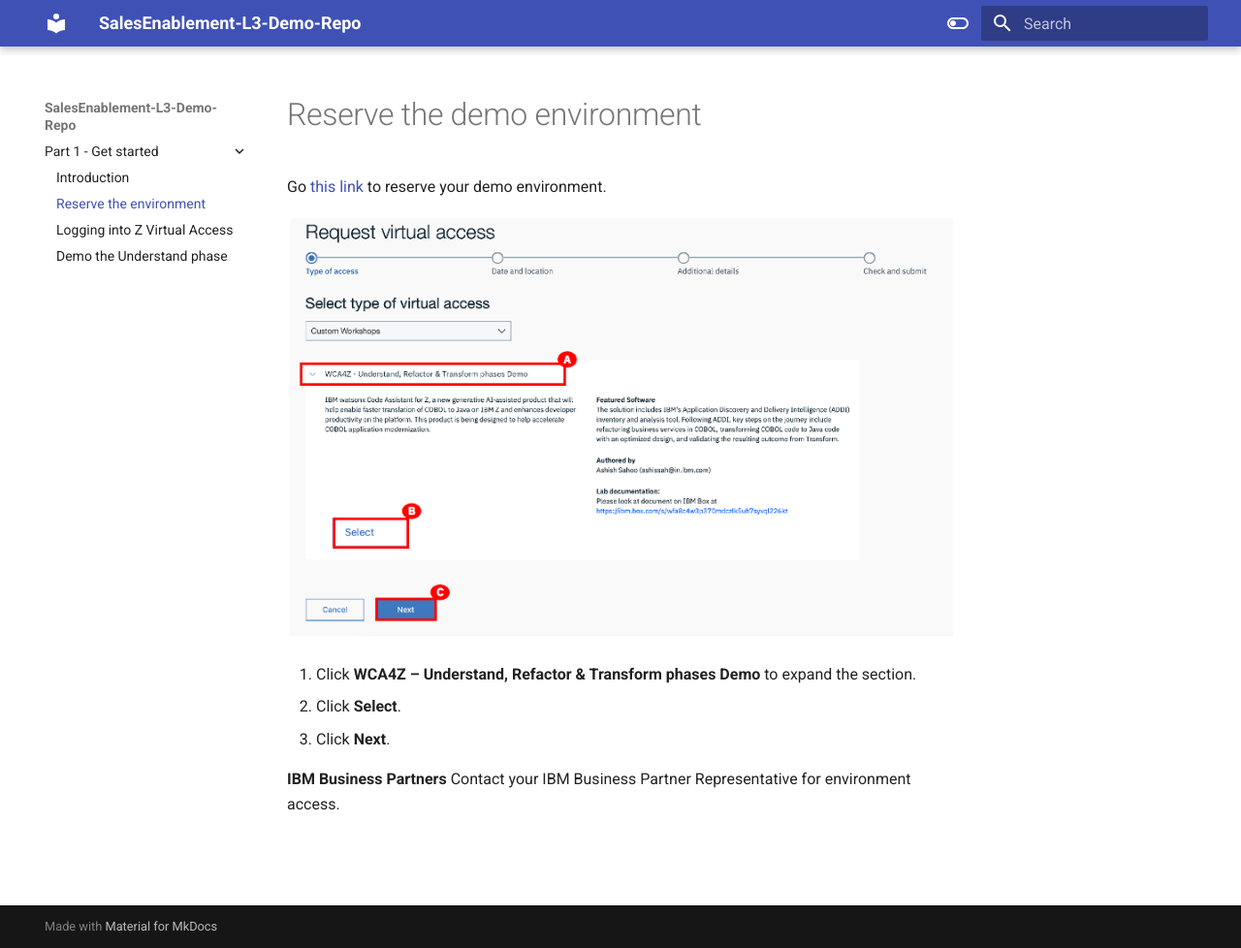
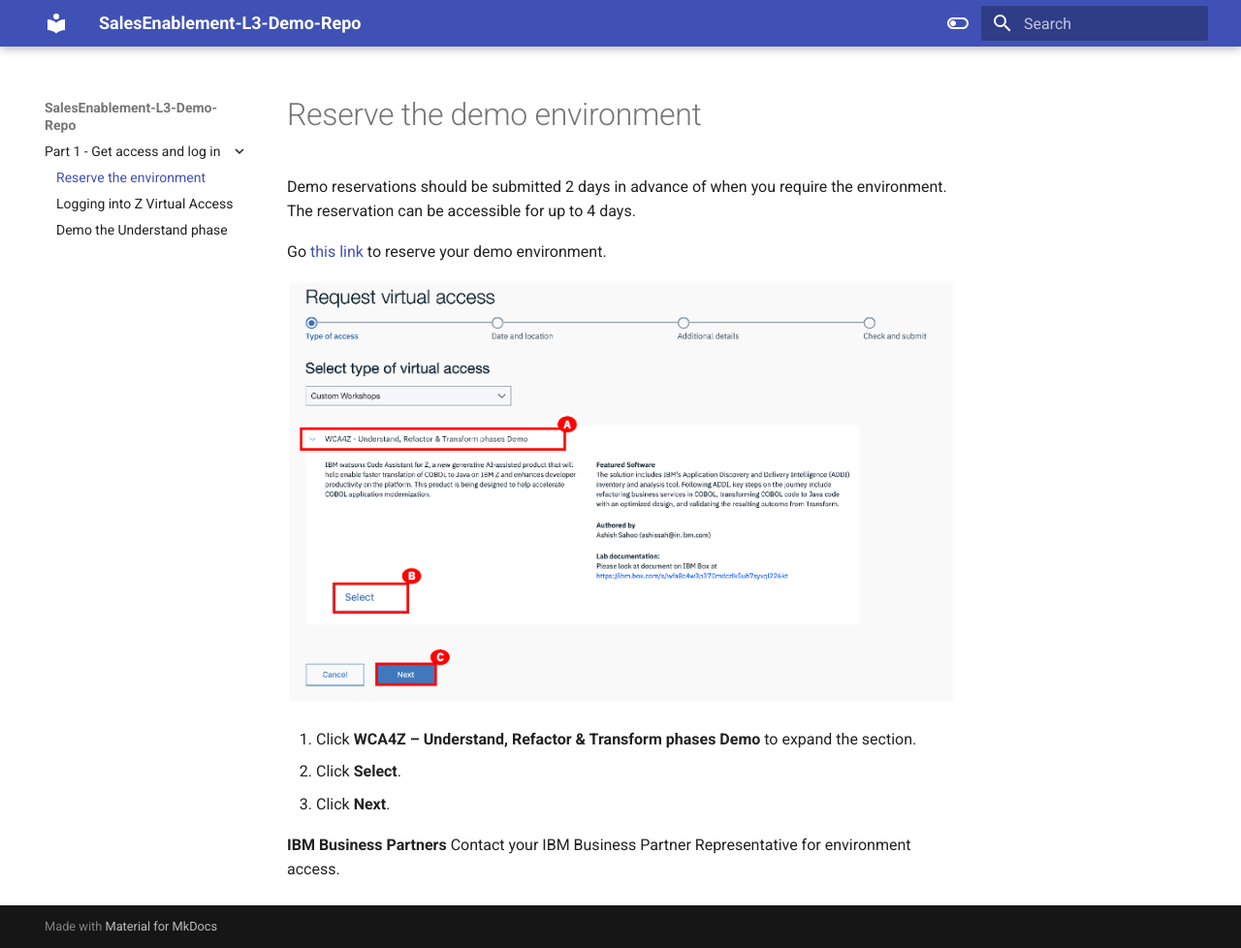
Before and after one commit to IBM/SalesEnablement-L3-Demo-Repo, an MkDocs documentation site: the page built from docs/reserve-the-demo/02 Reserve the environment.md, in a window 1280 px wide and 978 px high. Shown: the whole window at 97% size. Built offline with MkDocs 1.6.1 and Material for MkDocs 9.7.7, drawn with Linux system fonts in a browser that asks for light colours.

Commit message:
removed introduction topic and merged content with reserve the env

```diff
--- a/docs/reserve-the-demo/02 Reserve the environment.md
+++ b/docs/reserve-the-demo/02 Reserve the environment.md
@@ -1,4 +1,6 @@
 # Reserve the demo environment
+
+Demo reservations should be submitted 2 days in advance of when you require the environment. The reservation can be accessible for up to 4 days.
 
 Go <a href="https://zva.wdc1a.cirrus.ibm.com/workshoptemplate?id=a354090dd4e46f36a71e90eacf7abd12" target="_blank">this link</a> to reserve your demo environment.
 
--- a/mkdocs.yml
+++ b/mkdocs.yml
@@ -8,8 +8,7 @@
 docs_dir: docs
 
 nav:
-  - Part 1 - Get started:
-    - 'Introduction': 'reserve-the-demo/01 Introduction.md'
+  - Part 1 - Get access and log in:
     - 'Reserve the environment': 'reserve-the-demo/02 Reserve the environment.md'
     - 'Logging into Z Virtual Access': 'reserve-the-demo/03 Logging into Z Virtual Access.md'
     - 'Demo the Understand phase': 'reserve-the-demo/04 Demo the Understand phase.md'
```
